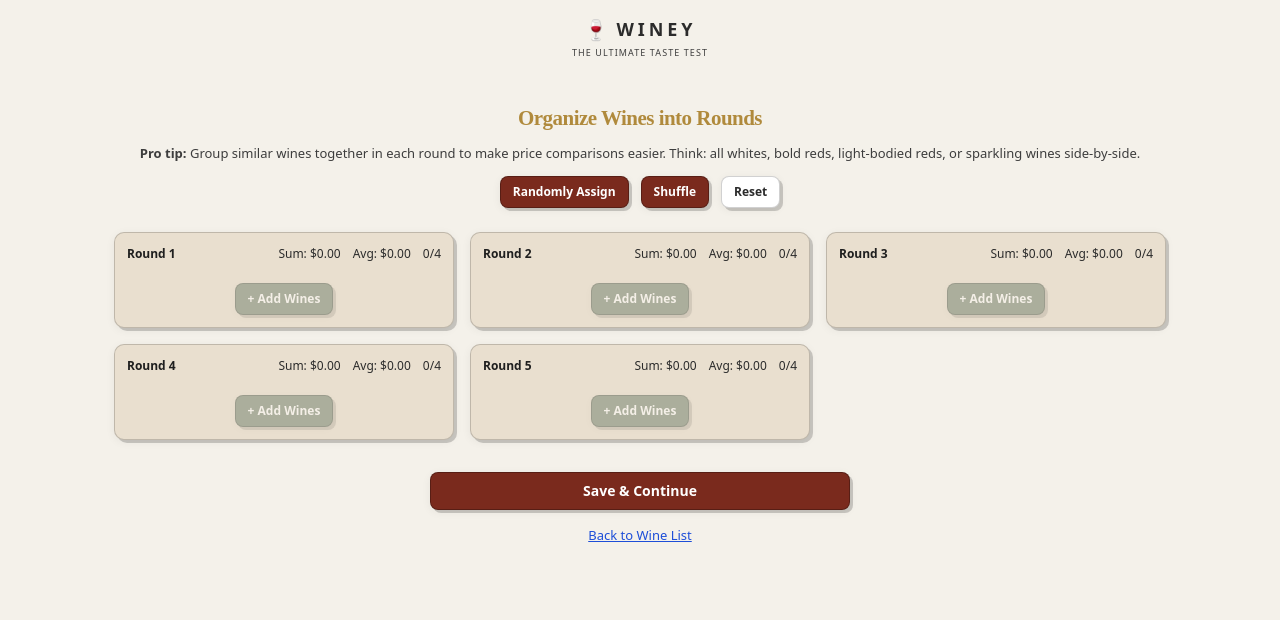
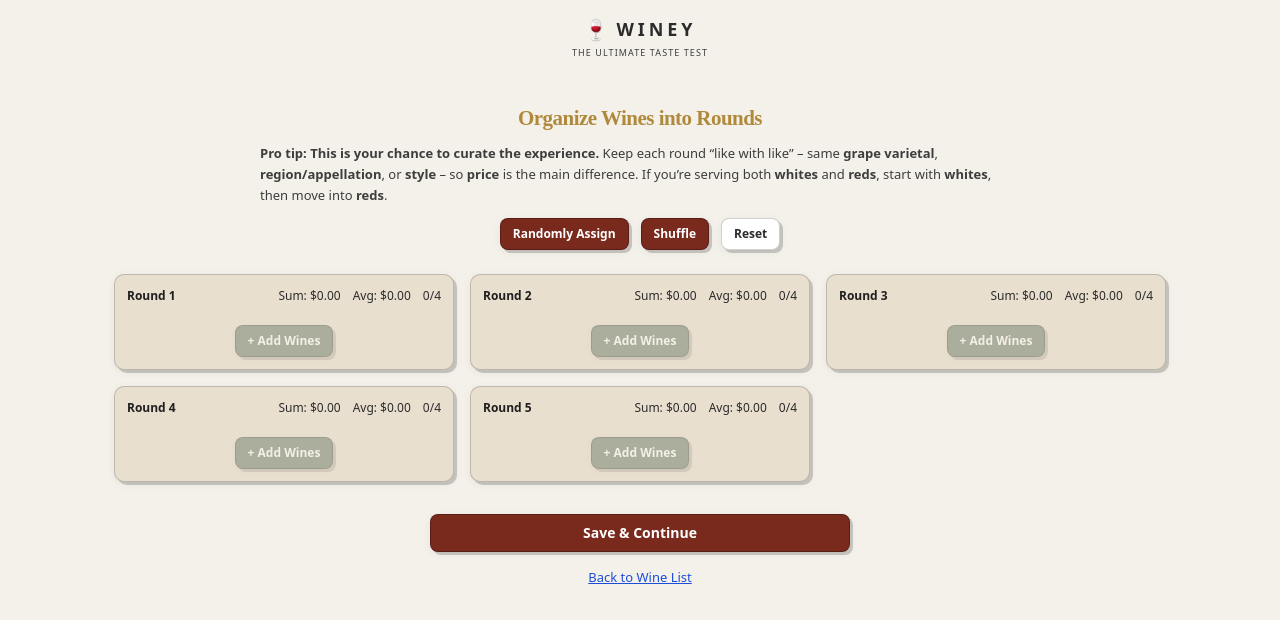
Before and after one commit to maximkali/Winey-Windsurf, a Next.js app: page /host/organize-rounds in a window 1280 px wide. Shown: the top 620 px of the page. Built offline with nearby package versions, Linux system fonts and the light colour scheme.

Commit message:
Refine pro tip and admin link copy

```diff
--- a/src/app/host/lobby/page.tsx
+++ b/src/app/host/lobby/page.tsx
@@ -360,8 +360,7 @@ export default function HostLobbyPage() {
                           {copiedAdmin ? 'Copied!' : 'Copy Admin Return Link'}
                         </Button>
                         <p className="text-[12px] leading-snug text-[color:var(--winey-muted)]">
-                          Save this somewhere safe so you can resume hosting later (even if you close this tab). This private link contains your host key and gives
-                          access to your saved setup + wine list. Anyone with it can act as the host.
+                          Save this link somewhere safe – it contains your host key and gives access to your saved setup and wine list, which you can edit anytime. You'll need it to resume hosting later, even if you close this tab. Anyone with the link can act as the host.
                         </p>
                       </div>
                     ) : null}
--- a/src/app/host/organize-rounds/page.tsx
+++ b/src/app/host/organize-rounds/page.tsx
@@ -285,10 +285,13 @@ export default function OrganizeRoundsPage() {
     <WineyShell maxWidthClassName="max-w-[1100px]">
       <main className="winey-main">
         <WineyCard className="winey-card-pad">
-          <div className="text-center">
-            <WineyTitle>Organize Wines into Rounds</WineyTitle>
-            <p className="mt-2 text-[13px] text-[color:var(--winey-muted)] leading-relaxed">
-              <span className="font-semibold">Pro tip:</span> Group similar wines together in each round to make price comparisons easier. Think: all whites, bold reds, light-bodied reds, or sparkling wines side-by-side.
+          <div>
+            <WineyTitle className="text-center">Organize Wines into Rounds</WineyTitle>
+            <p className="mx-auto mt-2 max-w-[760px] text-left text-[13px] text-[color:var(--winey-muted)] leading-relaxed">
+              <span className="font-semibold">Pro tip:</span> <span className="font-semibold">This is your chance to curate the experience.</span> Keep each round “like with like” – same{' '}
+              <span className="font-semibold">grape varietal</span>, <span className="font-semibold">region/appellation</span>, or <span className="font-semibold">style</span> – so{' '}
+              <span className="font-semibold">price</span> is the main difference. If you’re serving both <span className="font-semibold">whites</span> and{' '}
+              <span className="font-semibold">reds</span>, start with <span className="font-semibold">whites</span>, then move into <span className="font-semibold">reds</span>.
             </p>
             {loading ? <p className="mt-2 text-[13px] text-[color:var(--winey-muted)]">Loading…</p> : null}
             {error ? <p className="mt-2 text-[13px] text-red-600">{error}</p> : null}
```
